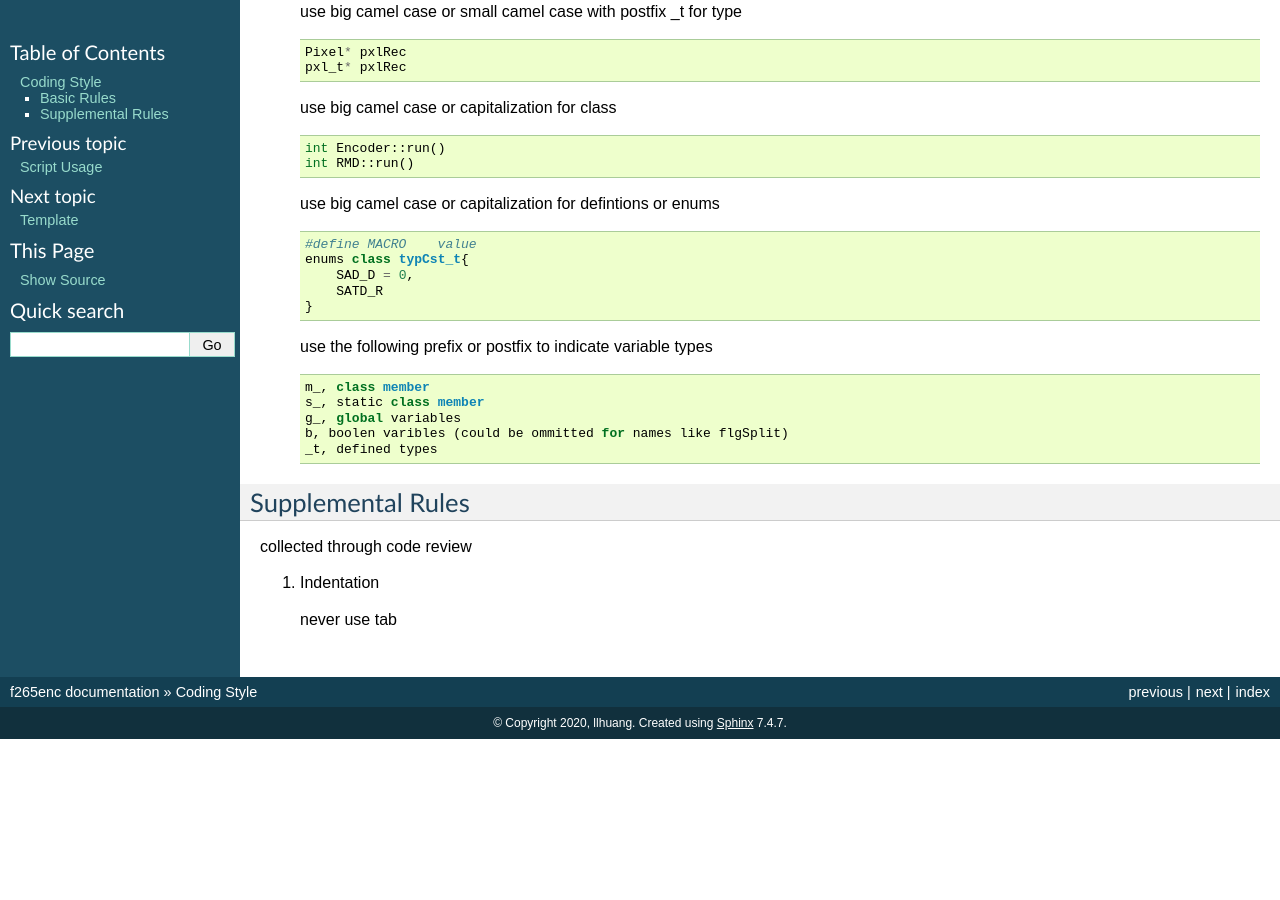
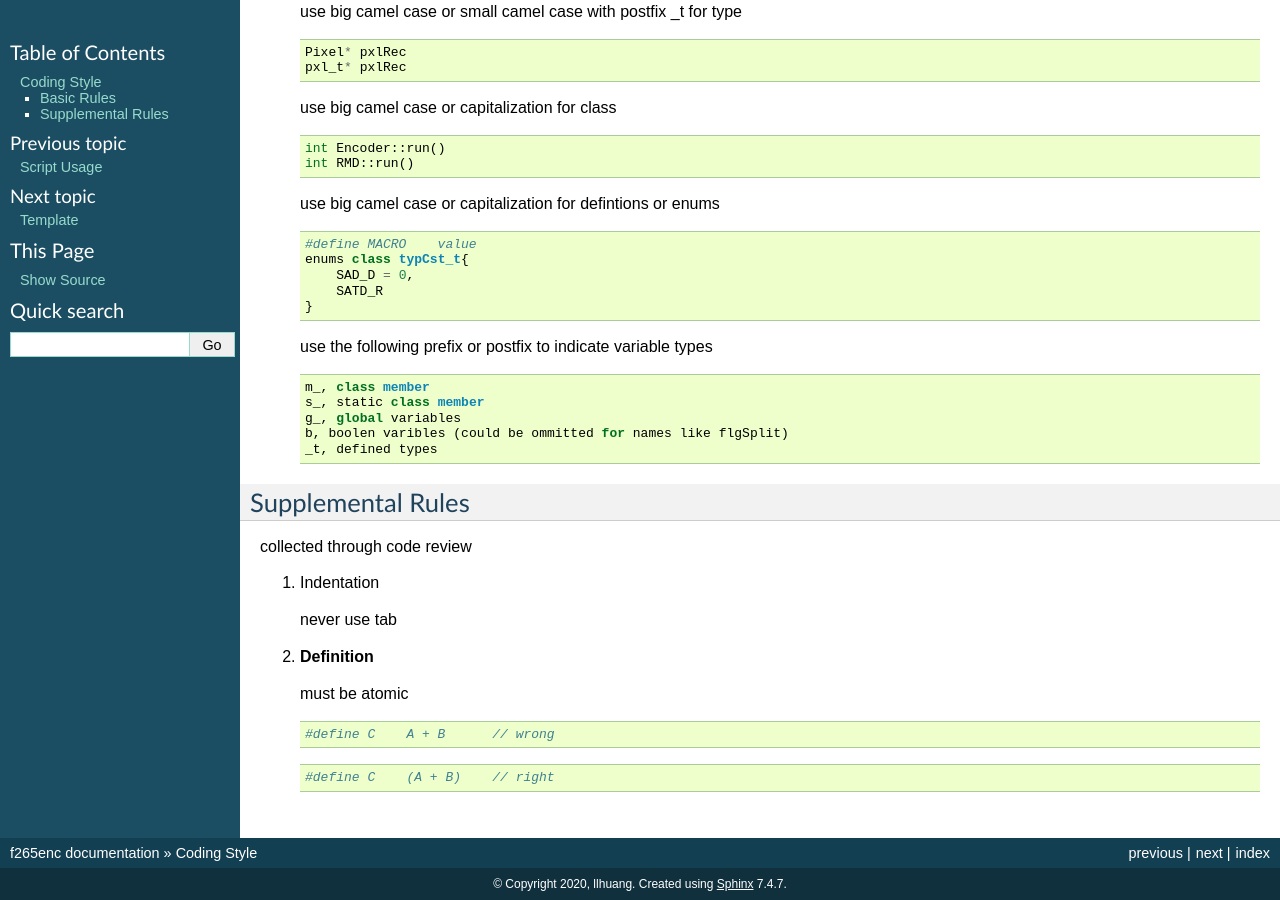
Before and after one commit to iamhll/f265enc_doc, a Sphinx documentation site: the page built from source/coding_style/main.rst, in a window 1280 px wide and 900 px high, scrolled down 2143 px. Built offline with Sphinx 7.4.7, drawn with Linux system fonts in a browser that asks for light colours; before the commit the page ends 2882 px from its top, so only the background shows below that.

Commit message:
[MINOR] [UPDATE] 1. coding_style    a. supplemental rules updated

```diff
--- a/source/coding_style/main.rst
+++ b/source/coding_style/main.rst
@@ -239,3 +239,15 @@ collected through code review
 #.  Indentation
 
     never use tab
+
+#.  **Definition**
+
+    must be atomic
+
+    ::
+
+        #define C    A + B      // wrong
+
+    ::
+
+        #define C    (A + B)    // right
```
